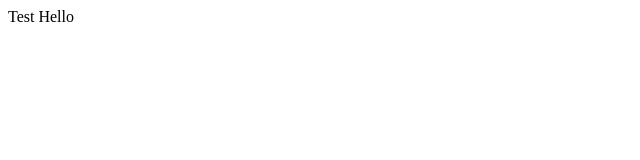
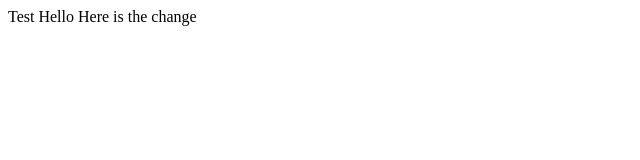
Before and after one commit to shuvankarD/lecture1, a plain HTML site: page index.html in a window 1280 px wide. Shown: the whole page, without its empty margins (0-640 px from the left). Drawn offline with Linux system fonts and the light colour scheme.

Commit message:
Added another line

```diff
--- a/index.html
+++ b/index.html
@@ -5,6 +5,7 @@
 </head>
 
 <body>Test Hello
+  Here is the change
 </body>
 
 </html>
```
